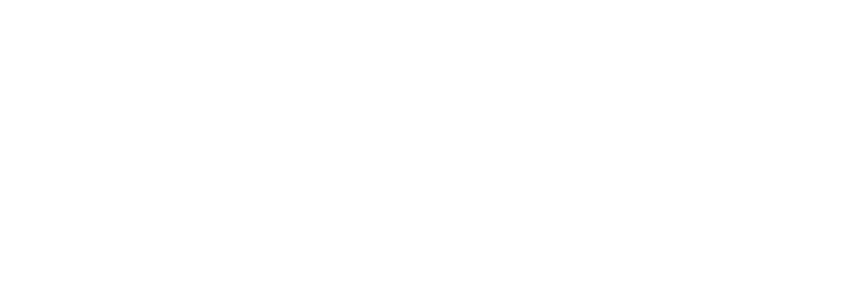
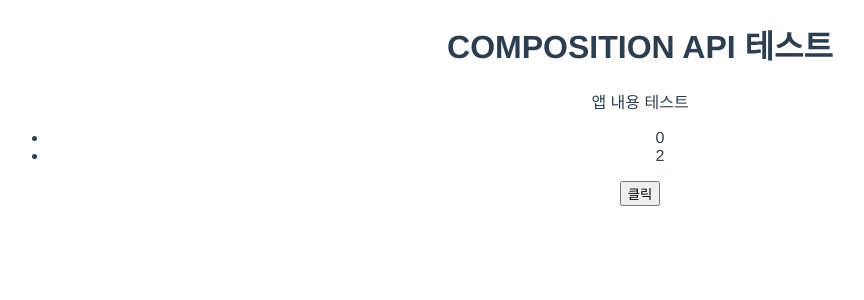
Before and after one commit to cowaymcnc4003/vue3Start, a Vue app in the folder vue3-til/: page / in a window 1280 px wide. Before the commit this address had no page. Shown: the top 300 px of the page, without its empty margins (0-864 px from the left). Built offline with nearby package versions, Linux system fonts and the light colour scheme.

Commit message:
2.composition-with-option
(cherry picked from commit 673760948a5f5f727ddfe0afb2bb55860b3b129d)

```diff
--- a/vue3-til/src/App.vue
+++ b/vue3-til/src/App.vue
@@ -1,6 +1,9 @@
 <template>
-  <div></div>
+  <CompositionApi></CompositionApi>
 </template>
+<script setup>
+import CompositionApi from './components/CompositionApi.vue';
+</script>
 
 <style>
 #app {
--- /dev/null
+++ b/vue3-til/src/components/CompositionApi.vue
@@ -0,0 +1,40 @@
+<template>
+  <h1>COMPOSITION API 테스트</h1>
+  <div>{{ appTitle }}</div>
+  <ul>
+    <li>
+      {{ number }}
+    </li>
+    <li>
+      {{ computedAddnum }}
+    </li>
+  </ul>
+  <div>
+    <button type="button" @click="addtest()">클릭</button>
+  </div>
+</template>
+
+<script>
+import { computed } from 'vue';
+import { ref } from 'vue';
+
+export default {
+  setup() {
+    // create() 부분
+    // data
+    const appTitle = ref('앱 내용 테스트');
+    const number = ref(0);
+    // method
+    function addtest() {
+      number.value = number.value + 1;
+    }
+    // computed
+    const computedAddnum = computed(() => {
+      return number.value + 2;
+    });
+    return { appTitle, number, addtest, computedAddnum };
+  },
+};
+</script>
+
+<style lang="scss" scoped></style>
--- a/vue3-til/src/main.js
+++ b/vue3-til/src/main.js
@@ -1,6 +1,6 @@
 import { createApp } from 'vue';
 import App from './App.vue';
-import router from './router';
-import store from './store';
+// import router from './router';
+// import store from './store';
 
-createApp(App).use(store).use(router).mount('#app');
+createApp(App).mount('#app');
--- a/vue3-til/vue.config.js
+++ b/vue3-til/vue.config.js
@@ -1,5 +1,15 @@
 const { defineConfig } = require('@vue/cli-service');
+const webpack = require('webpack');
 module.exports = defineConfig({
+  configureWebpack: {
+    plugins: [
+      new webpack.DefinePlugin({
+        // Vue CLI is in maintenance mode, and probably won't merge my PR to fix this in their tooling
+        // https://github.com/vuejs/vue-cli/pull/7443
+        __VUE_PROD_HYDRATION_MISMATCH_DETAILS__: 'false',
+      }),
+    ],
+  },
   transpileDependencies: true,
   devServer: {
     client: {
```
